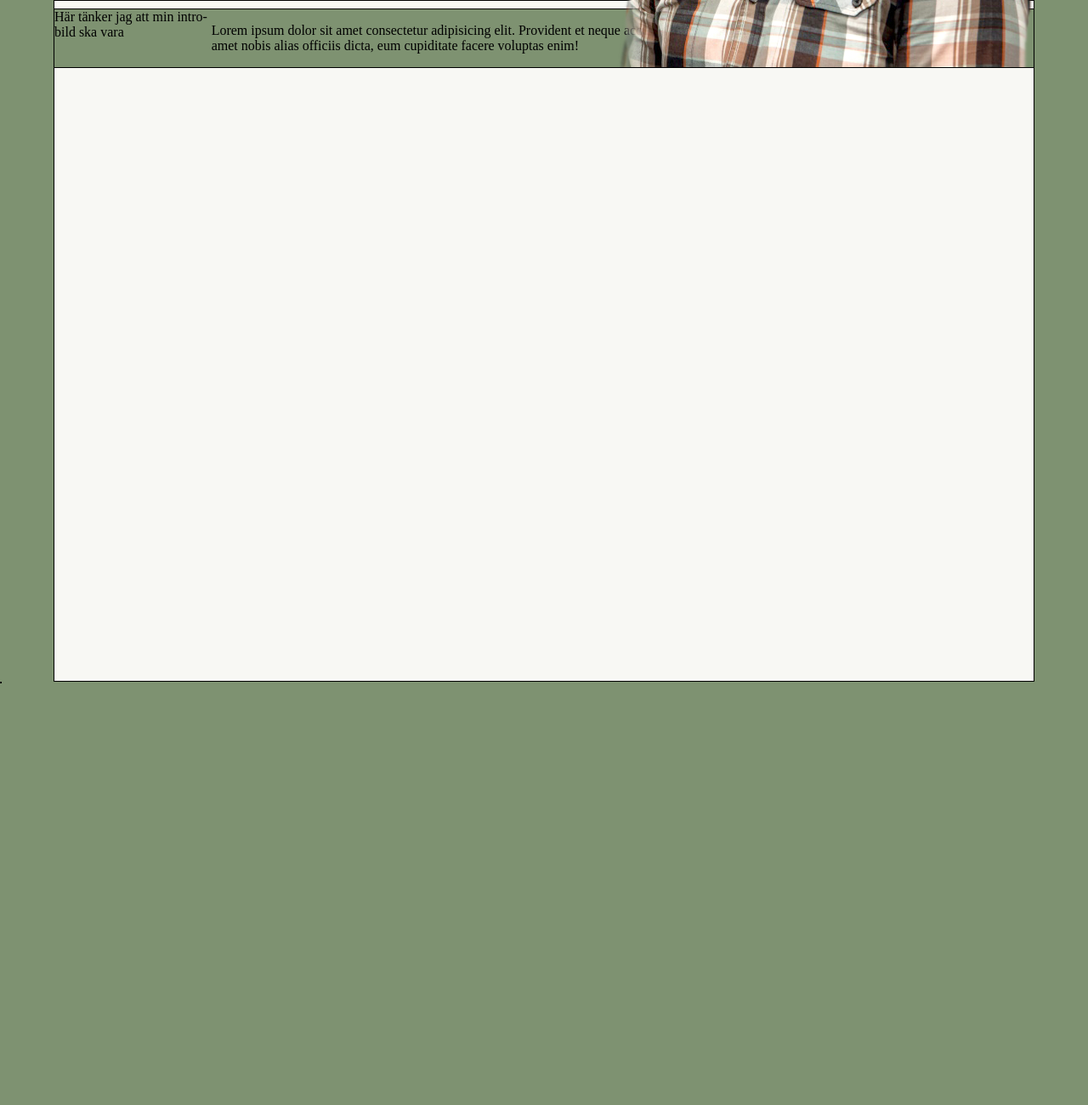
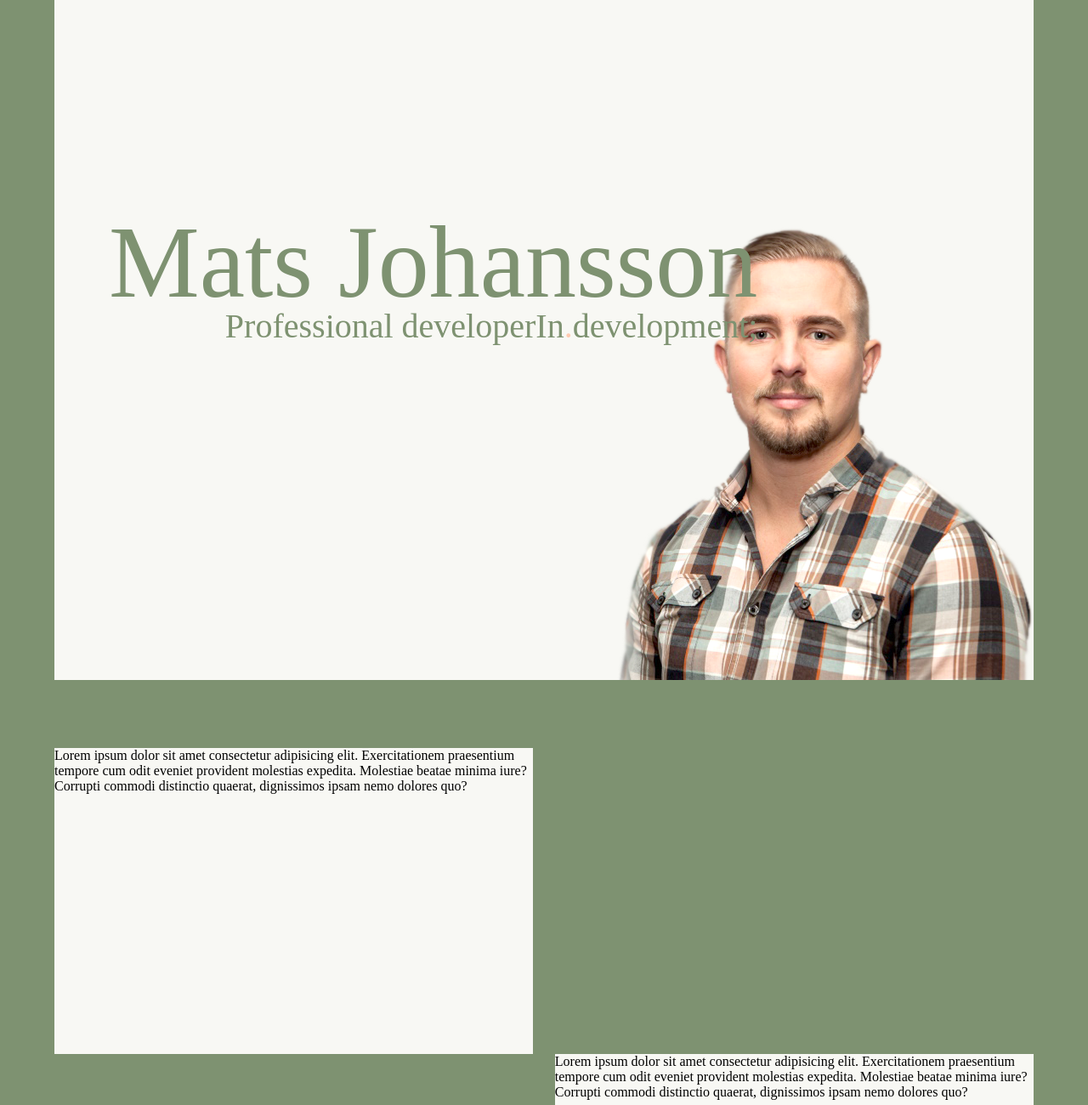
Before and after one commit to MatsJoh50/resume, a plain HTML site: page index.html in a window 1280 px wide. Shown: the top 1300 px of the page at 85% size. Before the commit the page ends 804 px from the top, so only its background shows below. Drawn offline with Linux system fonts and the light colour scheme.

Commit message:
almost looks good now

```diff
--- a/index.html
+++ b/index.html
@@ -13,12 +13,28 @@
 
 <body>
     <section id="main-section">
-        <div id="top">Här tänker jag att min intro-bild ska vara
+        <div id="top">
             <img id="img-header" src="images\header.png"></img>
-            <p>Lorem ipsum dolor sit amet consectetur adipisicing elit. Provident et neque accusantium commodi, tempora eaque eius ex magnam asperiores iste amet nobis alias officiis dicta, eum cupiditate facere voluptas enim!</p>
+            <div id="devdev1">Mats Johansson
+            <p id="devdev2">Professional developerIn<span id="devdot">.</span>development;</p>
+        </div>
         </div>
 
     </section>
+    <div class="poss">Lorem ipsum dolor sit amet consectetur adipisicing elit. Exercitationem praesentium tempore cum odit eveniet provident molestias expedita. Molestiae beatae minima iure? Corrupti commodi distinctio quaerat, dignissimos ipsam nemo dolores quo?</div>
+    <div class="poss">Lorem ipsum dolor sit amet consectetur adipisicing elit. Exercitationem praesentium tempore cum odit eveniet provident molestias expedita. Molestiae beatae minima iure? Corrupti commodi distinctio quaerat, dignissimos ipsam nemo dolores quo?</div>
+
+    <div class="poss">Lorem ipsum dolor sit amet consectetur adipisicing elit. Exercitationem praesentium tempore cum odit eveniet provident molestias expedita. Molestiae beatae minima iure? Corrupti commodi distinctio quaerat, dignissimos ipsam nemo dolores quo?</div>
+    <div class="poss">Lorem ipsum dolor sit amet consectetur adipisicing elit. Exercitationem praesentium tempore cum odit eveniet provident molestias expedita. Molestiae beatae minima iure? Corrupti commodi distinctio quaerat, dignissimos ipsam nemo dolores quo?</div>
+
+    <div class="poss">Lorem ipsum dolor sit amet consectetur adipisicing elit. Exercitationem praesentium tempore cum odit eveniet provident molestias expedita. Molestiae beatae minima iure? Corrupti commodi distinctio quaerat, dignissimos ipsam nemo dolores quo?</div>
+    <div class="poss">Lorem ipsum dolor sit amet consectetur adipisicing elit. Exercitationem praesentium tempore cum odit eveniet provident molestias expedita. Molestiae beatae minima iure? Corrupti commodi distinctio quaerat, dignissimos ipsam nemo dolores quo?</div>
+
+    <div class="poss">Lorem ipsum dolor sit amet consectetur adipisicing elit. Exercitationem praesentium tempore cum odit eveniet provident molestias expedita. Molestiae beatae minima iure? Corrupti commodi distinctio quaerat, dignissimos ipsam nemo dolores quo?</div>
+    <div class="poss">Lorem ipsum dolor sit amet consectetur adipisicing elit. Exercitationem praesentium tempore cum odit eveniet provident molestias expedita. Molestiae beatae minima iure? Corrupti commodi distinctio quaerat, dignissimos ipsam nemo dolores quo?</div>
+
+    <div class="poss">Lorem ipsum dolor sit amet consectetur adipisicing elit. Exercitationem praesentium tempore cum odit eveniet provident molestias expedita. Molestiae beatae minima iure? Corrupti commodi distinctio quaerat, dignissimos ipsam nemo dolores quo?</div>
+    <div class="poss">Lorem ipsum dolor sit amet consectetur adipisicing elit. Exercitationem praesentium tempore cum odit eveniet provident molestias expedita. Molestiae beatae minima iure? Corrupti commodi distinctio quaerat, dignissimos ipsam nemo dolores quo?</div>
 
     <div id="bottom"></div>
     <script src='main.js'></script>
--- a/main.css
+++ b/main.css
@@ -3,11 +3,13 @@
     --second-color: #f8f8f4;
     --third-color: #7e9271;
     --fourth-color: #ffcab0;
+    --width: 90%;
 }
 
 html {
+    background-blend-mode: normal;
     scroll-behavior: smooth;
-    background-color: var(--third-color);
+    background: var(--third-color);
 }
 
 body {
@@ -16,6 +18,7 @@ body {
     padding: 0px;
     margin: 0px;
     max-height: fit-content;
+    box-shadow: #7e9271;
 
 }
 
@@ -26,29 +29,50 @@ div {
     align-items: right;
     width: max-content;
     /* background-color: var(--second-color); */
-    border: 1px solid;
+    /* border: 1px solid; */
+}
+
+#devdev1{
+    position: absolute;
+    top: 30vh;
+    left: 5vw;
+    height: 10vh;
+
+    color: #7e9271;
+    font-size: 15vh;
+
+}
+#devdev2{
+    position: absolute;
+    top: 10vh;
+    right: 0vw;
+    height: 10vh;
+
+    color: #7e9271;
+    font-size: 5vh;
+}
+#devdot{
+    color: #ffcab0;
 }
 
 #main-section {
     display: flex;
-    max-width: 90%;
+    max-width: var(--width);
     margin-top: 0px;
     margin-left: auto;
     margin-right: auto;
+    margin-bottom: 10vh;
     height: 100vh;
     display: flex;
-    justify-content: center;
-    align-items: center;
-    border: 1px solid;
     background-color: var(--second-color);
 }
 
 #top {
     position: absolute;
-    top: 10px;
+    top: 0px;
+    height: 100vh;
     width: 90%;
-    background-color: var(--third-color);
-    border: 1px solid;
+    background-color: var(--second-color-color);
 
 }
 
@@ -57,3 +81,20 @@ div {
     right: 0px;
     bottom: 0px;
 }
+
+.left{
+    margin-left: 5%;
+    margin-right: auto;
+    height: 45vh;
+    width: 44vw;
+    background-color: var(--second-color);
+}
+
+.right{
+    margin-left: auto;
+    margin-right: 5%;
+    height: 45vh;
+    width: 44vw;
+    background-color: var(--second-color);
+
+}
--- a/main.js
+++ b/main.js
@@ -1,17 +1,18 @@
+alternateSpanPossition();
 
 function alternateSpanPossition() {
   // Select all elements with the class "span-poss"
-  let elements = document.getElementsByClassName("span-poss");
+  let elements = document.getElementsByClassName("poss");
   try {
     while (0 < elements.length) {
       if (elements.length % 2 == 0) {
         // elements get "span-left" class
         elements[0].classList.add("left", "base");
-        elements[0].classList.remove("span-poss");
+        elements[0].classList.remove("poss");
       } else {
         // elements get "span-right" class
         elements[0].classList.add("right", "base");
-        elements[0].classList.remove("span-poss");
+        elements[0].classList.remove("poss");
       }
     }
   } catch (e) {
```
Also changed, not shown: images/doodle.png (added).
